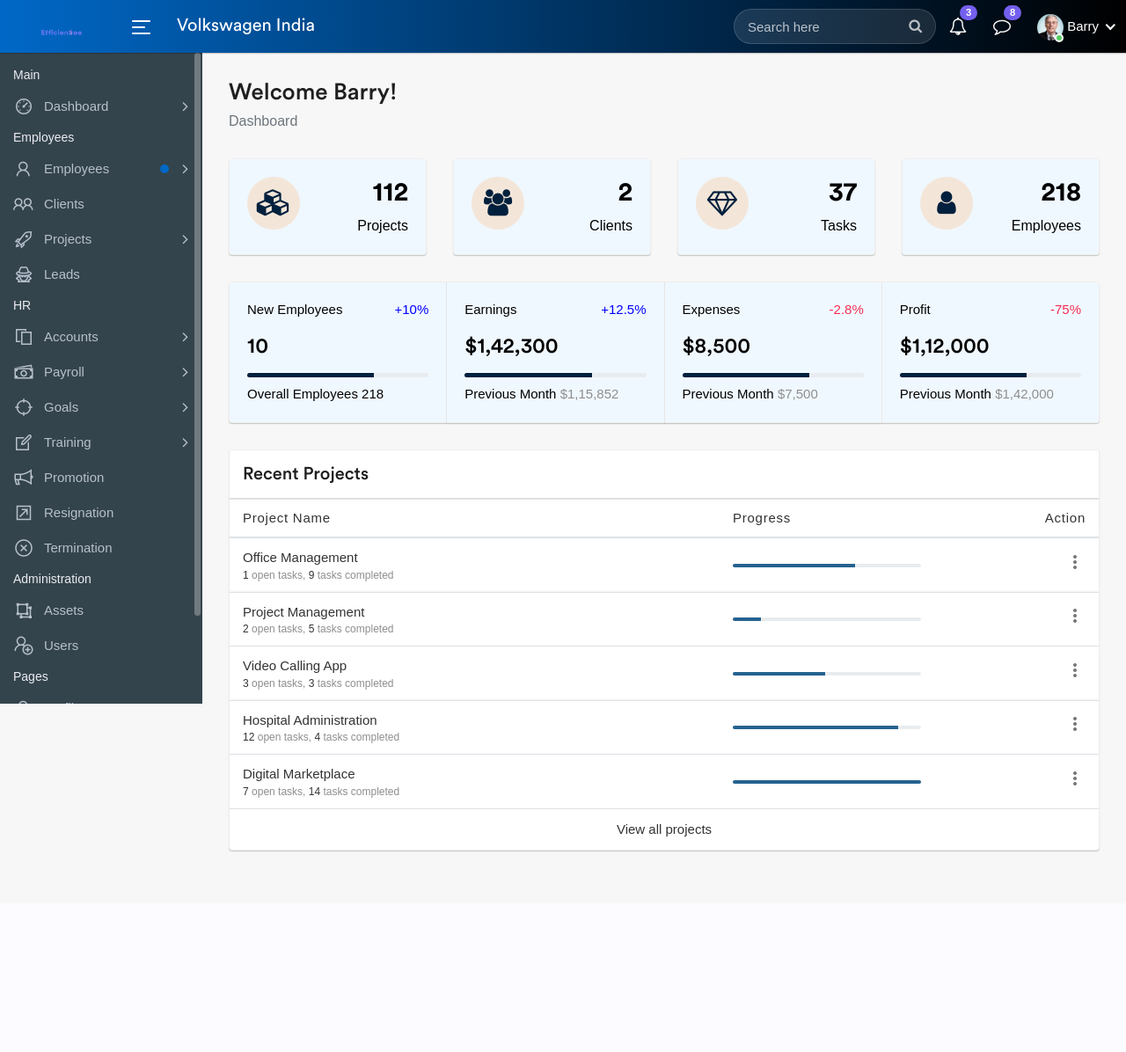
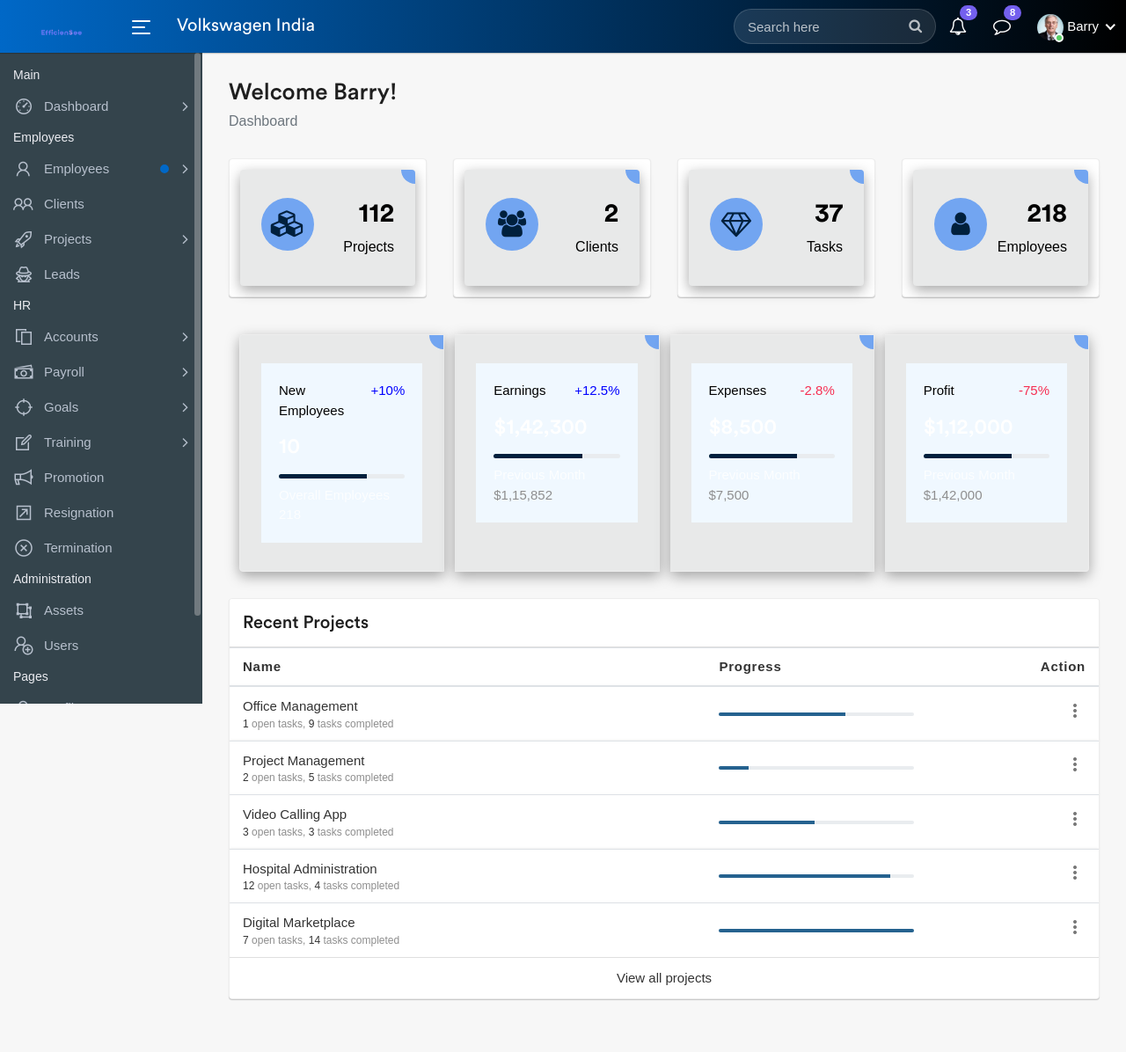
Before and after one commit to vednande/EfficienSee, a PHP site: page /user-landing.php in a window 1280 px wide. Shown: the whole page at 88% size. Before the commit the page ends 1027 px from the top, so only its background shows below. Run offline with PHP 8.4, Linux system fonts and the light colour scheme; a user stored in the database is signed in; data comes from the database, SQL or seed files in the repository.

Commit message:
userlanding1.1

```diff
--- /dev/null
+++ b/assets/css/user-landing.css
@@ -0,0 +1,125 @@
+.kaus-card{
+
+    margin: auto;
+    /* border-radius: 20px; */
+    box-shadow: rgba(0, 0, 0, 0.35) 0px 5px 15px;
+
+
+}
+.card-group{
+    justify-content: space-between;
+    display: flex;
+}
+.kaus{
+    box-shadow: rgba(0, 0, 0, 0.35) 0px 5px 15px;
+
+}
+.dash-widget-icon {
+    background-color:rgb(114, 165, 241);
+    border-radius: 100%;
+    color: #00203d;
+    display: inline-block;
+    float: left;
+    font-size: 30px;
+    height: 60px;
+    line-height: 60px;
+    margin-right: 10px;
+    text-align: center;
+    width: 60px;
+}
+
+/* .card:hover {
+    transform: translateY(-5px) scale(1.005) translateZ(0);
+    box-shadow: 0 24px 36px rgba(0,0,0,0.11),
+      0 24px 46px var(--box-shadow-color);
+  }
+
+  .card:hover .overlay {
+    transform: scale(4) translateZ(0);
+  }
+
+  .card:hover .circle {
+    border-color: var(--bg-color-light);
+    background: var(--bg-color);
+  }
+
+  .card:hover .circle:after {
+    background: var(--bg-color-light);
+  }
+
+  .card:hover p {
+    color: var(--text-color-hover);
+  }
+
+  .card:active {
+    transform: scale(1) translateZ(0);
+    box-shadow: 0 15px 24px rgba(0,0,0,0.11),
+      0 15px 24px var(--box-shadow-color);
+  }
+  .overlay {
+    width: 118px;
+    position: absolute;
+    height: 118px;
+    border-radius: 50%;
+    background: var(--bg-color);
+    top: 70px;
+    left: 50px;
+    z-index: 0;
+    transition: transform 0.3s ease-out;
+  } */
+
+  .kaus-card,.kaus{
+
+    display: block;
+    position: relative;
+    max-width: 262px;
+    background-color: #e8e9e9;
+    border-radius: 4px;
+    padding: 32px 24px;
+    margin: 12px;
+    text-decoration: none;
+    z-index: 0;
+    overflow: hidden;
+
+    &:before {
+      content: "";
+      position: absolute;
+      z-index: -1;
+      top: -16px;
+      right: -16px;
+      background: rgb(114, 165, 241);
+      height: 32px;
+      width: 32px;
+      border-radius: 32px;
+      transform: scale(1);
+      transform-origin: 50% 50%;
+      transition: transform 0.25s ease-out;
+    }
+
+    &:hover:before {
+      transform: scale(21);
+    }
+  }
+
+  .kaus-card,.kaus:hover {
+    p {
+      transition: all 0.3s ease-out;
+      color: rgba(255, 255, 255, 0.8);
+    }
+    h3 {
+      transition: all 0.3s ease-out;
+      color: #ffffff;
+    }
+  }
+
+  tbody tr:hover {
+    background-color: rgb(114, 165, 241);
+  }
+  table, th, td {
+    border-collapse: collapse;
+    padding: 10px;
+  }
+
+tr:hover::after{
+    box-shadow: rgba(0, 0, 0, 0.35) 0px 5px 15px;
+}
--- a/user-landing.php
+++ b/user-landing.php
@@ -35,7 +35,7 @@
 		<!-- Main CSS -->
         <link rel="stylesheet" href="assets/css/style.css">
 		<link rel="stylesheet" href="assets/css/header.css">
-		<link rel="stylesheet" href="assets/css/piyush.css">
+		<link rel="stylesheet" href="assets/css/user-landing.css">
 
 		<!-- HTML5 shim and Respond.js IE8 support of HTML5 elements and media queries -->
 		<!--[if lt IE 9]>
@@ -78,7 +78,7 @@
 					<div class="row">
 						<div class="col-md-6 col-sm-6 col-lg-6 col-xl-3">
 							<div class="card dash-widget">
-								<div class="card-body">
+								<div class="card-body kaus">
 									<span class="dash-widget-icon"><i class="fa fa-cubes"></i></span>
 									<div class="dash-widget-info">
 										<h3>112</h3>
@@ -96,7 +96,7 @@
 									?>
 						<div class="col-md-6 col-sm-6 col-lg-6 col-xl-3">
 							<div class="card dash-widget">
-								<div class="card-body">
+								<div class="card-body kaus">
 									<span class="dash-widget-icon"><i class="fa fa-users"></i></span>
 									<div class="dash-widget-info">
 										<h3><?php echo $totalcount; ?></h3>
@@ -107,7 +107,7 @@
 						</div>
 						<div class="col-md-6 col-sm-6 col-lg-6 col-xl-3">
 							<div class="card dash-widget">
-								<div class="card-body">
+								<div class="card-body kaus">
 									<span class="dash-widget-icon"><i class="fa fa-diamond"></i></span>
 									<div class="dash-widget-info">
 										<h3>37</h3>
@@ -118,7 +118,7 @@
 						</div>
 						<div class="col-md-6 col-sm-6 col-lg-6 col-xl-3">
 							<div class="card dash-widget">
-								<div class="card-body">
+								<div class="card-body kaus">
 									<span class="dash-widget-icon"><i class="fa fa-user"></i></span>
 									<div class="dash-widget-info">
 										<h3>218</h3>
@@ -222,9 +222,9 @@
 										<table class="table custom-table mb-0">
 											<thead>
 												<tr>
-													<th>Project Name </th>
-													<th>Progress</th>
-													<th class="text-right">Action</th>
+													<th><strong> Name</strong> </th>
+													<th><strong>Progress</strong></th>
+													<th class="text-right"><strong>Action</strong></th>
 												</tr>
 											</thead>
 											<tbody>
```
